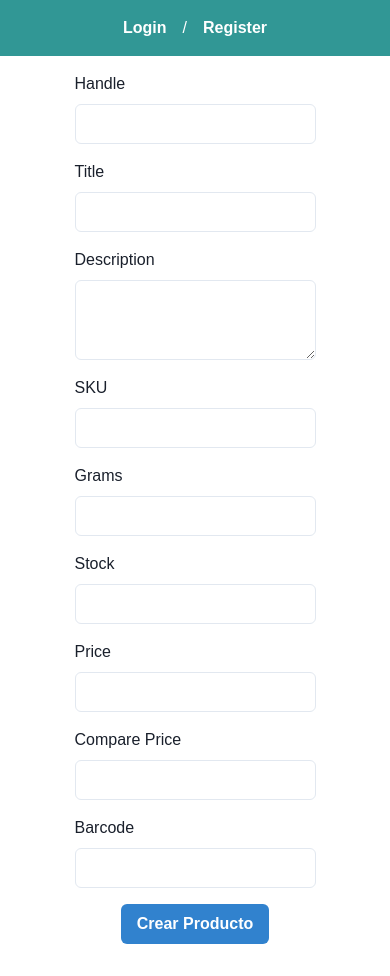
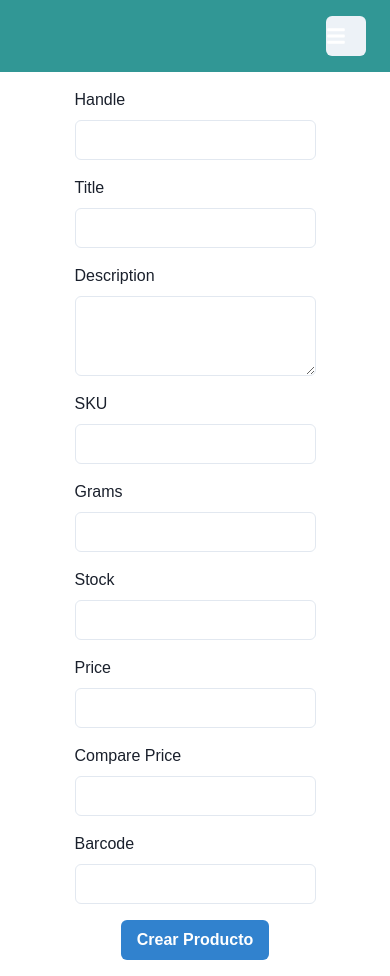
Before and after one commit to Alzugaray24/prueba-tecnica-frontend, a React (Vite) app: page /create-product in a window 390 px wide. Built offline with nearby package versions, Linux system fonts and the light colour scheme; no server answers.

Commit message:
actualizacion navbar y responsive

```diff
--- a/src/components/CreateProd.jsx
+++ b/src/components/CreateProd.jsx
@@ -33,8 +33,7 @@ const CreateProd = () => {
     e.preventDefault();
     try {
       const response = await productService.addProduct(formData);
-      console.log(response.status);
-      if (response.status === 201) {
+      if (response.status === "success") {
         Swal.fire({
           icon: "success",
           title: "Producto creado",
--- a/src/components/NavBar.jsx
+++ b/src/components/NavBar.jsx
@@ -1,10 +1,38 @@
-import { Box, Flex, Link, Text } from "@chakra-ui/react";
+import {
+  Box,
+  Flex,
+  Link,
+  Text,
+  IconButton,
+  useDisclosure,
+} from "@chakra-ui/react";
 import { Link as RouterLink, useNavigate } from "react-router-dom";
 import Cookies from "js-cookie";
 import Swal from "sweetalert2";
+import { useEffect, useState } from "react";
+import userService from "../services/userService";
+import { FaBars } from "react-icons/fa";
 
 const NavBar = () => {
+  const [user, setUser] = useState(null);
+  // eslint-disable-next-line no-unused-vars
+  const [error, setError] = useState(null);
+  const { isOpen, onToggle } = useDisclosure();
+
   const navigate = useNavigate();
+
+  useEffect(() => {
+    const getUser = async () => {
+      try {
+        const usuario = await userService.getUser();
+        setUser(usuario);
+      } catch (error) {
+        setError("Failed to fetch user");
+      }
+    };
+
+    getUser();
+  }, []);
 
   const handleLogout = () => {
     Cookies.remove("token");
@@ -22,7 +50,28 @@ const NavBar = () => {
 
   return (
     <Box bg="teal.500" p={4}>
-      <Flex justify="center" align="center">
+      <Flex justify="space-between" align="center">
+        {isLoggedIn && user ? (
+          <Text color="white" mx={2}>
+            Bienvenido, {user.first_name} {user.last_name}
+          </Text>
+        ) : (
+          <Text color="white" mx={2}></Text>
+        )}
+        <Flex align="center">
+          <IconButton
+            aria-label="Toggle navigation"
+            icon={<FaBars />}
+            color="white"
+            fontSize="20px"
+            onClick={onToggle}
+            mr={2}
+            display={{ base: "block", md: "none" }}
+          />
+          <Flex
+            align="center"
+            display={{ base: isOpen ? "flex" : "none", md: "flex" }}
+          >
             {isLoggedIn ? (
               <>
                 <Link
@@ -85,6 +134,8 @@ const NavBar = () => {
               </>
             )}
           </Flex>
+        </Flex>
+      </Flex>
     </Box>
   );
 };
--- a/src/components/ProductList.jsx
+++ b/src/components/ProductList.jsx
@@ -1,10 +1,16 @@
 /* eslint-disable react/prop-types */
-import { Grid, GridItem } from "@chakra-ui/react";
+import { Grid, GridItem, useBreakpointValue } from "@chakra-ui/react";
 import ProductListItem from "./ProductListItem";
 
 const ProductList = ({ products, onProductDeleted, onProductUpdated }) => {
+  const columnCount = useBreakpointValue({ base: 2, sm: 4 });
+
   return (
-    <Grid templateColumns="repeat(4, 1fr)" gap={4} autoFlow="row">
+    <Grid
+      templateColumns={`repeat(${columnCount}, 1fr)`}
+      gap={4}
+      autoFlow="row"
+    >
       {products.map((product) => (
         <GridItem key={product.id}>
           <ProductListItem
--- a/src/containers/ProductsContainer.jsx
+++ b/src/containers/ProductsContainer.jsx
@@ -24,12 +24,10 @@ const ProductsContainer = () => {
     fetchProducts();
   }, []);
 
-  // Función para eliminar un producto de la lista
   const handleProductDeleted = (productId) => {
     setProducts(products.filter((product) => product.id !== productId));
   };
 
-  // Función para actualizar un producto en la lista
   const handleProductUpdated = (productId, updatedProduct) => {
     setProducts(
       products.map((product) =>
@@ -53,7 +51,9 @@ const ProductsContainer = () => {
           <Text>Loading...</Text>
         ) : error ? (
           <ErrorContainer
-            error={error.message || "No se encontraron productos"}
+            error={
+              "Usuario no autenticado, inicia sesion para ver los productos"
+            }
           />
         ) : products.length > 0 ? (
           <ProductList
--- a/src/services/userService.jsx
+++ b/src/services/userService.jsx
@@ -4,9 +4,24 @@ const BASE_URL = "http://localhost:8080/api/extend/users";
 const userService = {
   getAllUsers: async () => {
     try {
-      const response = await axios.get(`${BASE_URL}`);
+      const response = await axios.get(`${BASE_URL}`, {
+        withCredentials: true,
+      });
       console.log(response);
       return response;
+    } catch (error) {
+      console.error("Error obteniendo usuarios", error);
+      throw error;
+    }
+  },
+
+  getUser: async () => {
+    try {
+      const response = await axios.get(`${BASE_URL}/profile`, {
+        withCredentials: true,
+      });
+      console.log(response);
+      return response.data.usuario;
     } catch (error) {
       console.error("Error obteniendo usuarios", error);
       throw error;
```
Lines whose indentation alone changed are shown as unchanged.
